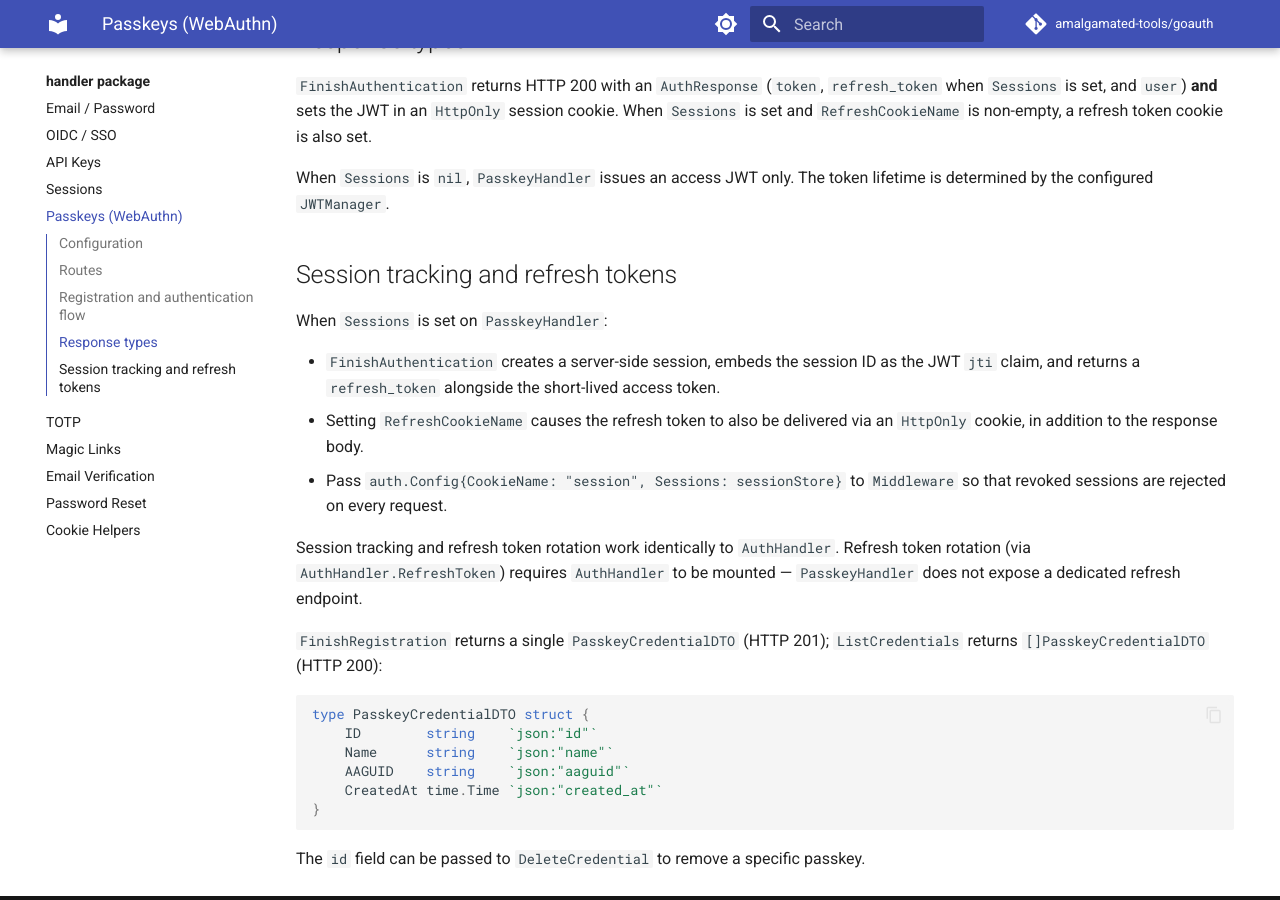
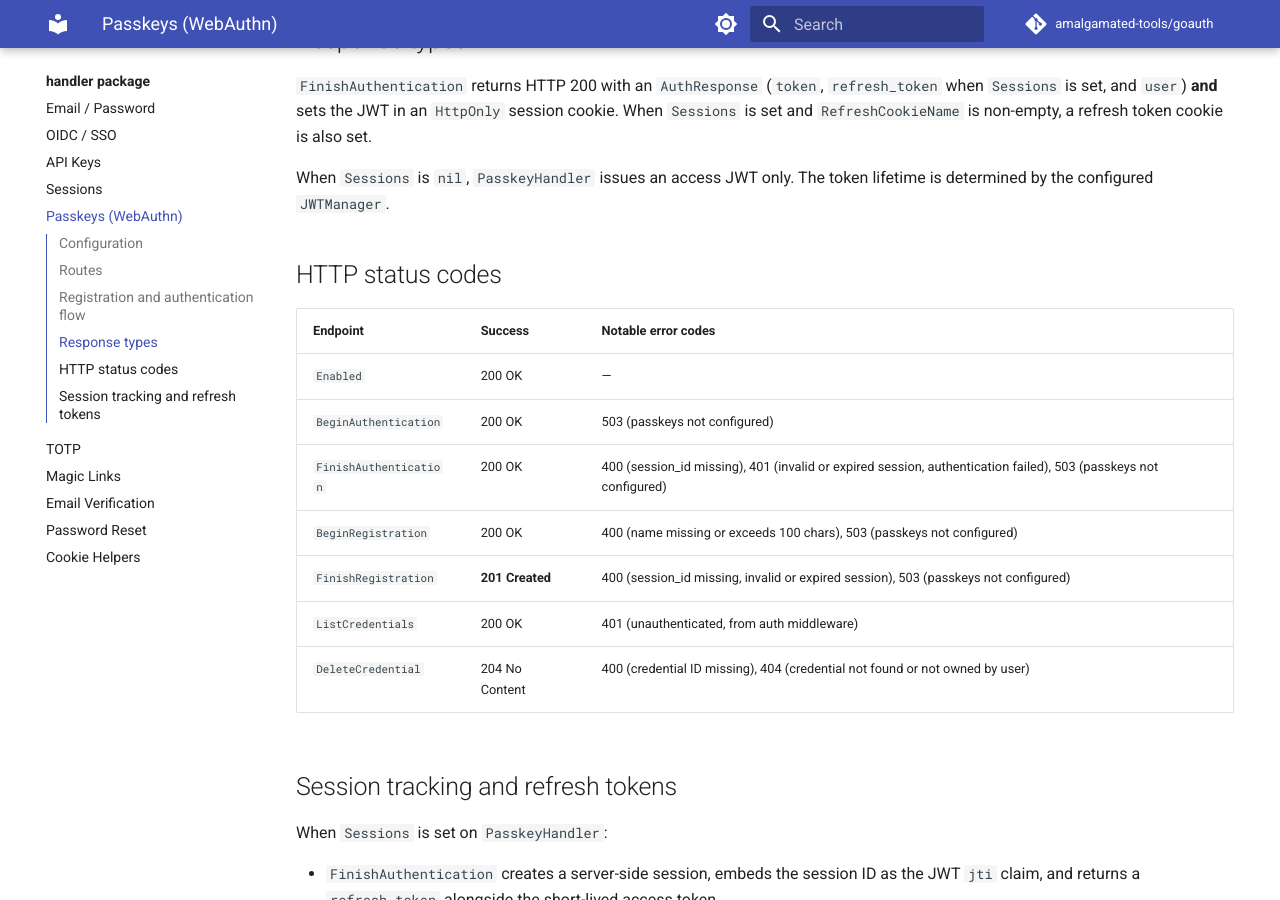
Before and after one commit to amalgamated-tools/goauth, an MkDocs documentation site: the page built from docs/handler/passkeys.md, in a window 1280 px wide and 900 px high, scrolled down 1500 px. Built offline with MkDocs 1.6.1 and Material for MkDocs 9.7.7, drawn with Linux system fonts in a browser that asks for light colours; comment, search, counter and statistics services are not loaded.

Commit message:
docs(handler): add HTTP status code tables to passkeys and api-keys
Add missing HTTP status code tables to the two handler reference pages
that were still lacking them, matching the pattern established across all
other handler docs.

- handler/passkeys.md: add HTTP status codes table for all seven endpoints
  (Enabled, BeginAuthentication, FinishAuthentication, BeginRegistration,
  FinishRegistration, ListCredentials, DeleteCredential)
- handler/api-keys.md: add HTTP status codes table for List, Create, and
  Delete; note Cache-Control/Pragma headers on Create

All status codes verified against the handler source files.

Co-authored-by: Copilot <223556219+Copilot@users.noreply.github.com>

```diff
--- a/docs/handler/passkeys.md
+++ b/docs/handler/passkeys.md
@@ -61,6 +61,18 @@ Registration and authentication use server-side challenge storage (via `PasskeyS
 
 When `Sessions` is `nil`, `PasskeyHandler` issues an access JWT only. The token lifetime is determined by the configured `JWTManager`.
 
+## HTTP status codes
+
+| Endpoint | Success | Notable error codes |
+|---|---|---|
+| `Enabled` | 200 OK | — |
+| `BeginAuthentication` | 200 OK | 503 (passkeys not configured) |
+| `FinishAuthentication` | 200 OK | 400 (session_id missing), 401 (invalid or expired session, authentication failed), 503 (passkeys not configured) |
+| `BeginRegistration` | 200 OK | 400 (name missing or exceeds 100 chars), 503 (passkeys not configured) |
+| `FinishRegistration` | **201 Created** | 400 (session_id missing, invalid or expired session), 503 (passkeys not configured) |
+| `ListCredentials` | 200 OK | 401 (unauthenticated, from auth middleware) |
+| `DeleteCredential` | 204 No Content | 400 (credential ID missing), 404 (credential not found or not owned by user) |
+
 ## Session tracking and refresh tokens
 
 When `Sessions` is set on `PasskeyHandler`:
```
Also changed, not shown: docs/handler/api-keys.md (+10 -0 lines).
